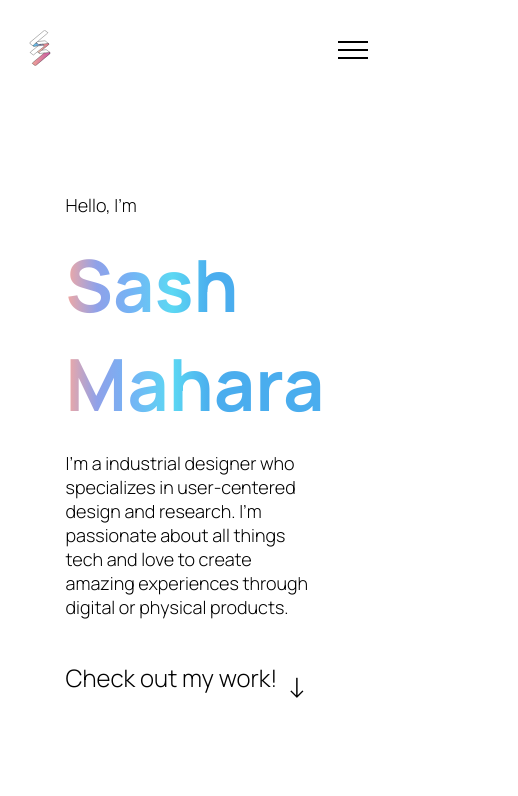
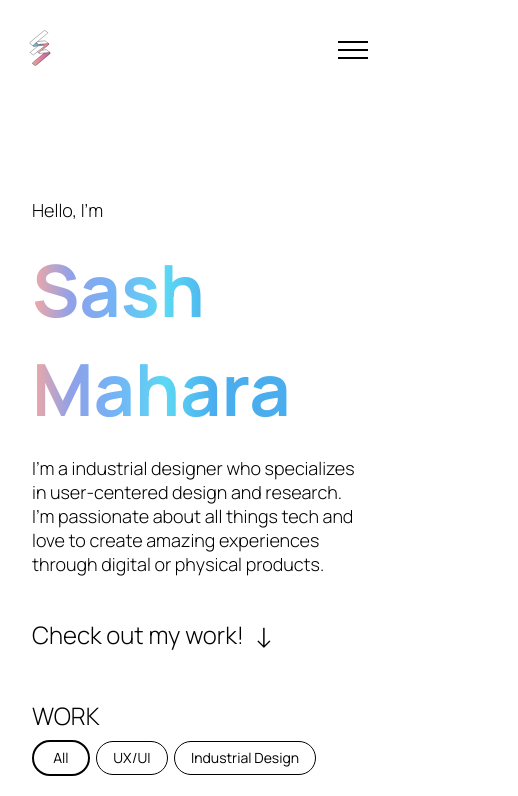
Before and after one commit to Elimists/sash-portfolio, a Next.js app: page / in a window 390 px wide. Shown: the top 796 px of the page, 518 px wide, since content can reach past the window. Built offline with nearby package versions, Linux system fonts and the light colour scheme.

Commit message:
Fixed some broken styling for mobile home page.

```diff
--- a/styles/Home.module.css
+++ b/styles/Home.module.css
@@ -45,7 +45,7 @@
 .intro{
   display: flex;
   flex-direction: column;
-  padding: 4.7rem 0 3rem 0;
+  margin-top: 5rem;
 }
 
 .my_name{
@@ -103,9 +103,9 @@
 .card:active {
   padding: 0.5rem;
   -webkit-box-shadow: 0px 0px 5px 2px rgba(154, 154, 154, 0.54);
-    box-shadow: 0px 0px 5px 2px rgba(154, 154, 154, 0.54);
-    transform: scale(1.01);
-    transition: 200ms ease-in;
+  box-shadow: 0px 0px 5px 2px rgba(154, 154, 154, 0.54);
+  transform: scale(1.01);
+  transition: 200ms ease-in;
 }
 
 .logo {
@@ -199,9 +199,9 @@
   }
 }
 
-@media (max-width: 700px) {
+@media (max-width: 750px) {
   .container{
-    padding: 0 2rem;
+    margin: 0 2rem;
   }
 
   .main{
@@ -219,13 +219,6 @@
     font-size: 72px;
   }
 
-  .filter_options {
-    overflow-y: scroll;
-    padding-bottom: 2rem;
-    padding-left: 1rem;
-    padding-right: 1rem;
-    margin-left: -2rem;
-    width: 100vw;
-  }
+
 
 }
```
